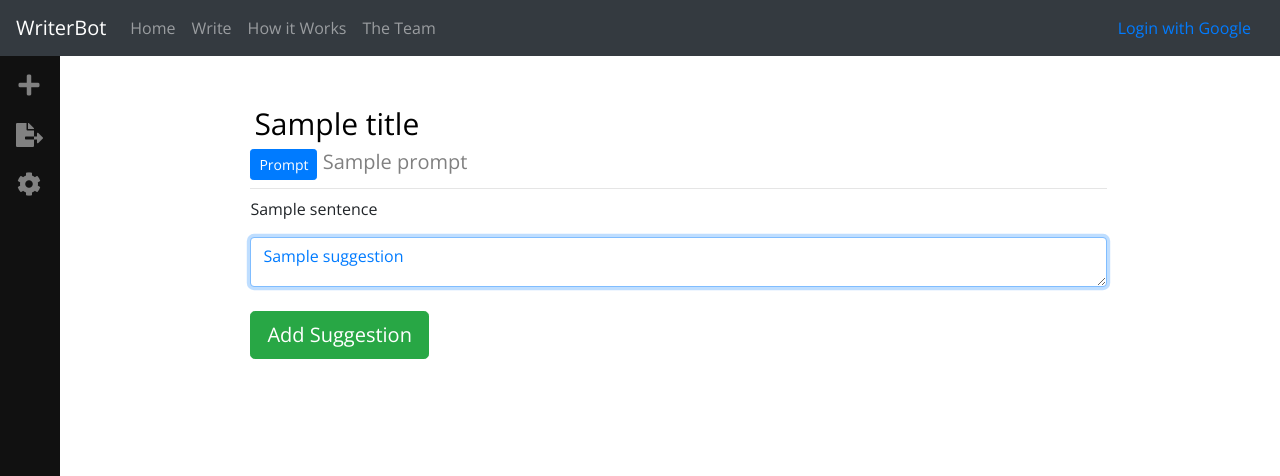
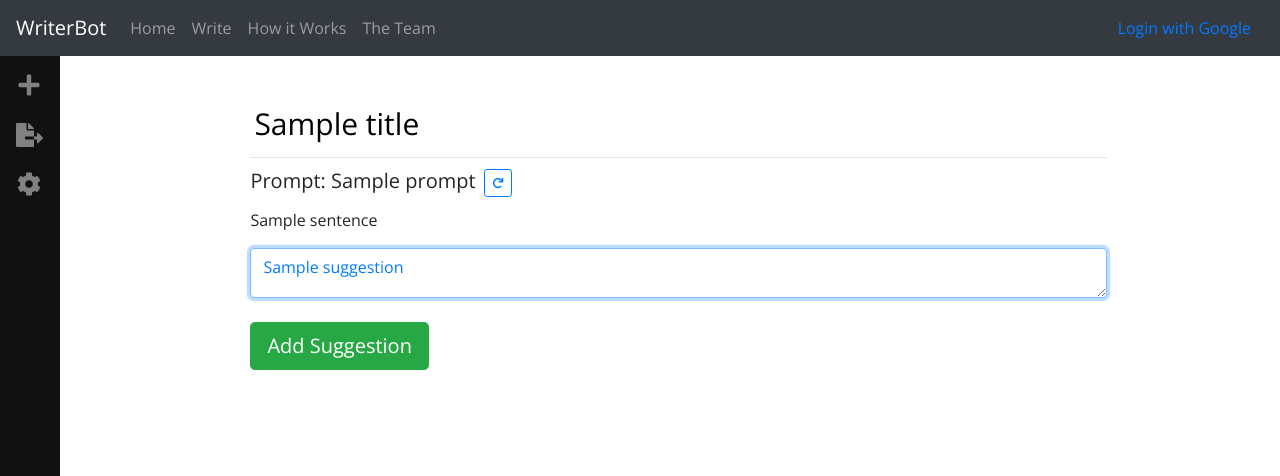
Before and after one commit to alcofrisbas/storytelling-with-skynet, a Django app: template writerbot-webapp/webapp/templates/webapp/write.html in a window 1280 px wide. Shown: the top 476 px of the page. Run offline with Django 3.2, Linux system fonts and the light colour scheme; the template is opened without the code that fills it: most values are stand-ins (such as "Sample title", 1, 10 or a date in 2020); parts of the project's set-up code (start-up, migrations or seed data) failed here and were passed over; some libraries are stand-ins or nearby versions.

Commit message:
trying another reprompt button design

```diff
--- a/writerbot-webapp/webapp/static/css/webapp.css
+++ b/writerbot-webapp/webapp/static/css/webapp.css
@@ -140,3 +140,8 @@ i {
 .align-self-center {
     line-height: 37px;
 }
+
+#re-prompt {
+    padding-top: 1px;
+    margin: 3px;
+}
--- a/writerbot-webapp/webapp/templates/webapp/write.html
+++ b/writerbot-webapp/webapp/templates/webapp/write.html
@@ -36,8 +36,8 @@
                 {% csrf_token %}
             <input id="title-input" type="text" name="title" value="{{ title }}" class="mt-5">
 
-        <div ><button type="submit" class="btn btn-sm btn-primary " name="re-prompt" value="true">Prompt</button><h5 style="display:inline; color:gray;"> {{ prompt }}</h5></div>
         <hr class="my-2">
+        <h5> Prompt: {{ prompt }} <button type="submit" class="btn btn-sm btn-outline-primary" name="re-prompt" id="re-prompt" value="true"><i class="fas fa-redo fa-xs"></i></button></h5>
         {% if sentences %}
         <!-- <p id = "para" style="padding:1px" contenteditable="{{ contentEdit }}"> -->
             <p>
--- a/writerbot-webapp/webapp/views.py
+++ b/writerbot-webapp/webapp/views.py
@@ -30,10 +30,10 @@ class Mode(Enum):
      NGRAM = 2
      NONE = 3
 
-args_dict = {"n_input": 6, "batch_size": 1, "n_hidden": 300, "learning_rate": 0.001, "training_iters": 50000, "training_file": "simpleRNN/data/all_of_dickens.txt"}
+args_dict = {"n_input": 4, "batch_size": 1, "n_hidden": 300, "learning_rate": 0.001, "training_iters": 50000, "training_file": "simpleRNN/data/all_of_dickens.txt"}
 display_step = 1000
 path_to_model = "simpleRNN/models/"
-model_name = "dickens_model"
+model_name = "basic_model"
 
 rnn = SimpleRNN(args_dict, display_step, path_to_model, model_name)
 sess = tf.Session()
```
